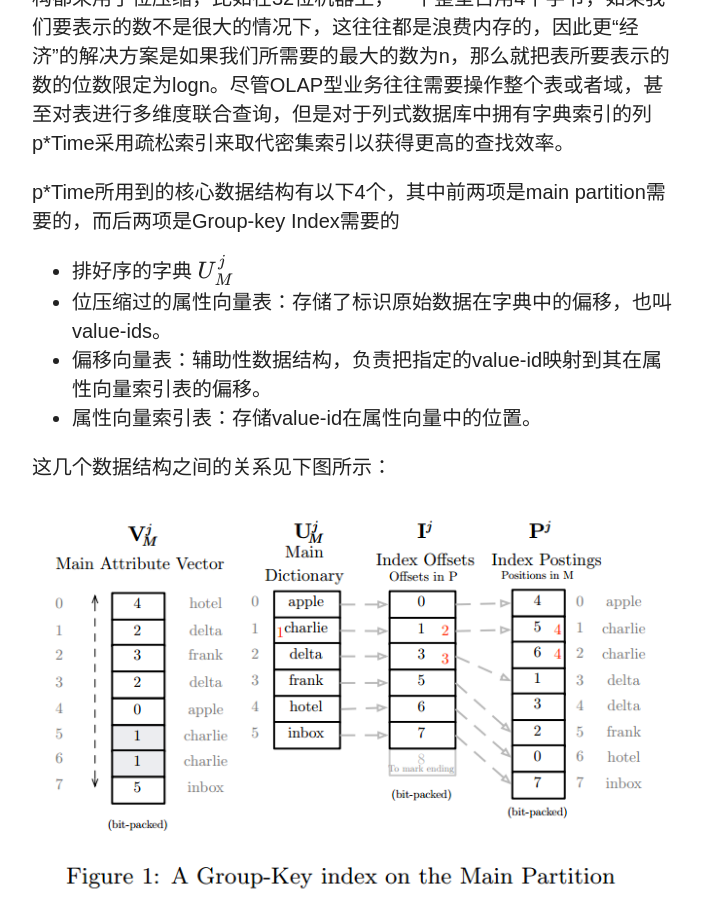
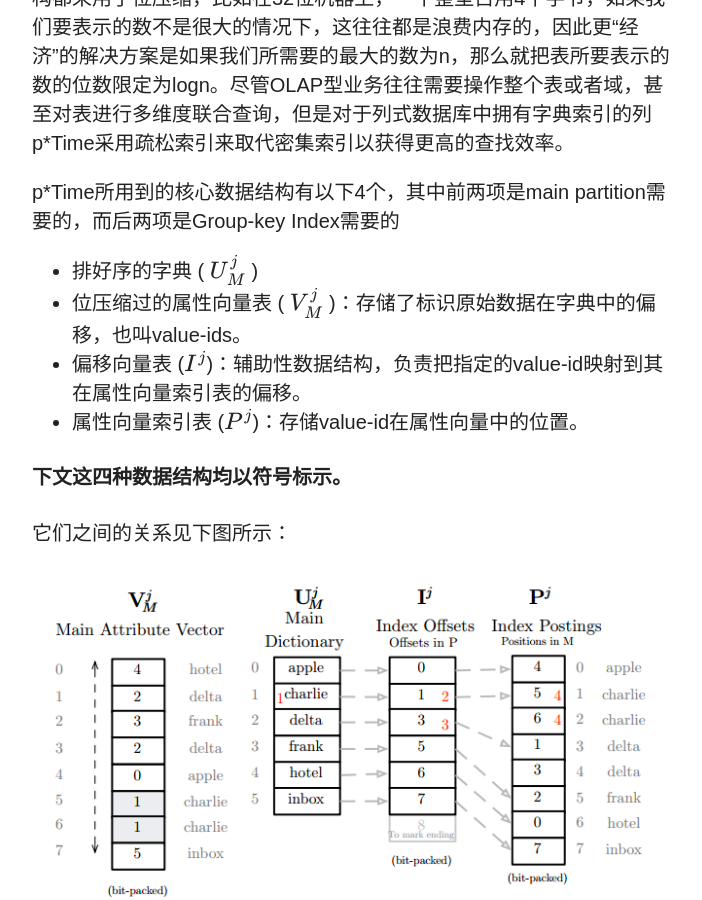
Before and after one commit to wuyu201321060203/wuyu201321060203.github.io, a Jekyll site: the page built from _posts/2014-08-31-FastLoopup.md, in a window 1280 px wide and 900 px high, scrolled down 1692 px. Shown: the whole window, without its empty margins (318-1020 px from the left). Built offline with Jekyll 4.4.1, drawn with Linux system fonts in a browser that asks for light colours; nearby versions of some CDN libraries; formulas are drawn with MathJax 3; comment, search, counter and statistics services are not loaded.

Commit message:
first post of FastLookup

```diff
--- a/_posts/2014-08-31-FastLoopup.md
+++ b/_posts/2014-08-31-FastLoopup.md
@@ -28,12 +28,14 @@ HANA采用读写分离策略，数据更新作用在一个专门为写优化的
 
 p*Time所用到的核心数据结构有以下4个，其中前两项是main partition需要的，而后两项是Group-key Index需要的
 
-* 排好序的字典 $ U_M^j $
-* 位压缩过的属性向量表：存储了标识原始数据在字典中的偏移，也叫value-ids。
-* 偏移向量表：辅助性数据结构，负责把指定的value-id映射到其在属性向量索引表的偏移。
-* 属性向量索引表：存储value-id在属性向量中的位置。
+* 排好序的字典 ( $ U_M^j $ )
+* 位压缩过的属性向量表 ( $ V_M^j $ )：存储了标识原始数据在字典中的偏移，也叫value-ids。
+* 偏移向量表 ($ I^j $)：辅助性数据结构，负责把指定的value-id映射到其在属性向量索引表的偏移。
+* 属性向量索引表 ($ P^j $)：存储value-id在属性向量中的位置。
 
-这几个数据结构之间的关系见下图所示：
+####下文这四种数据结构均以符号标示。
+
+它们之间的关系见下图所示：
 
 ![relation](/images/fast1.png)
 
```
